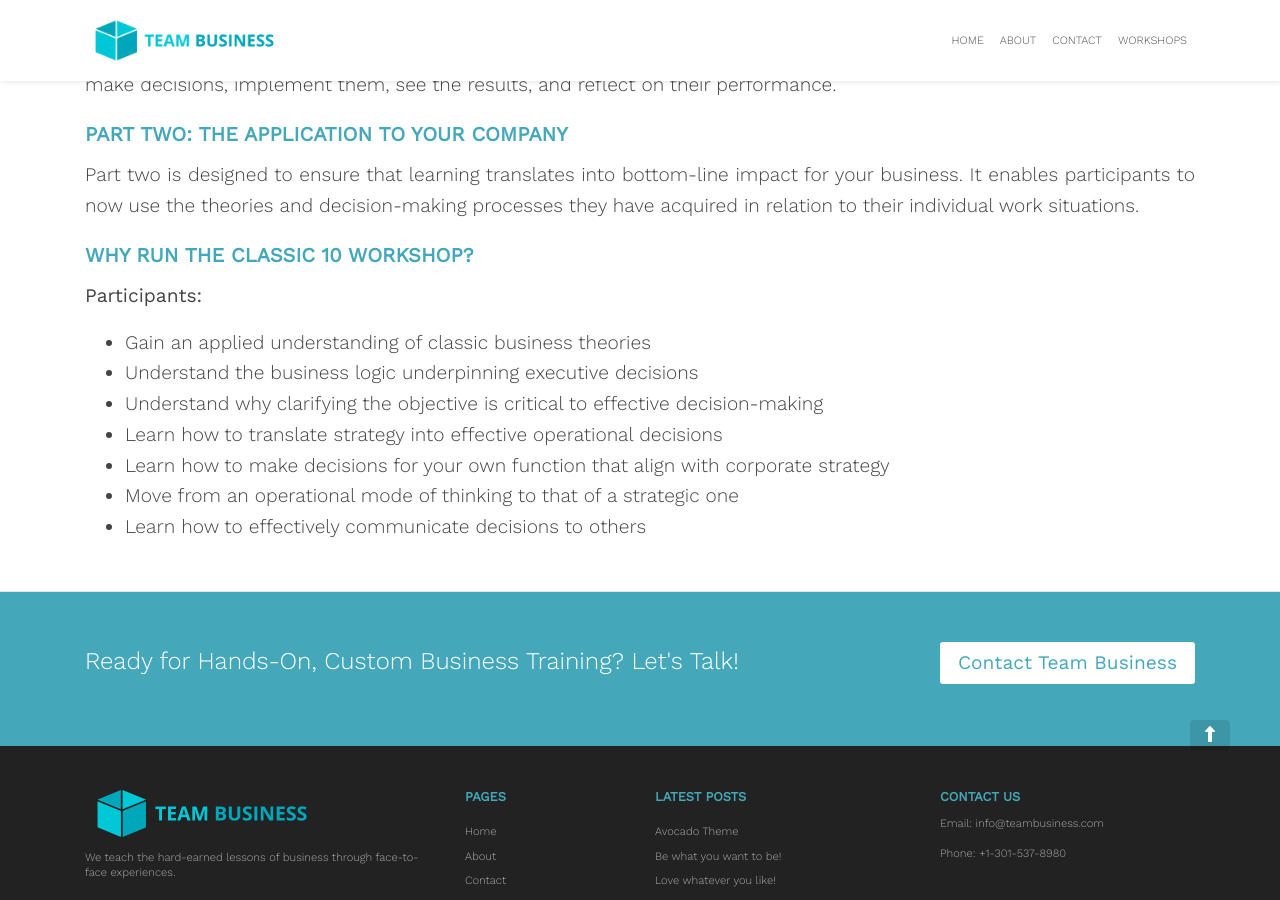
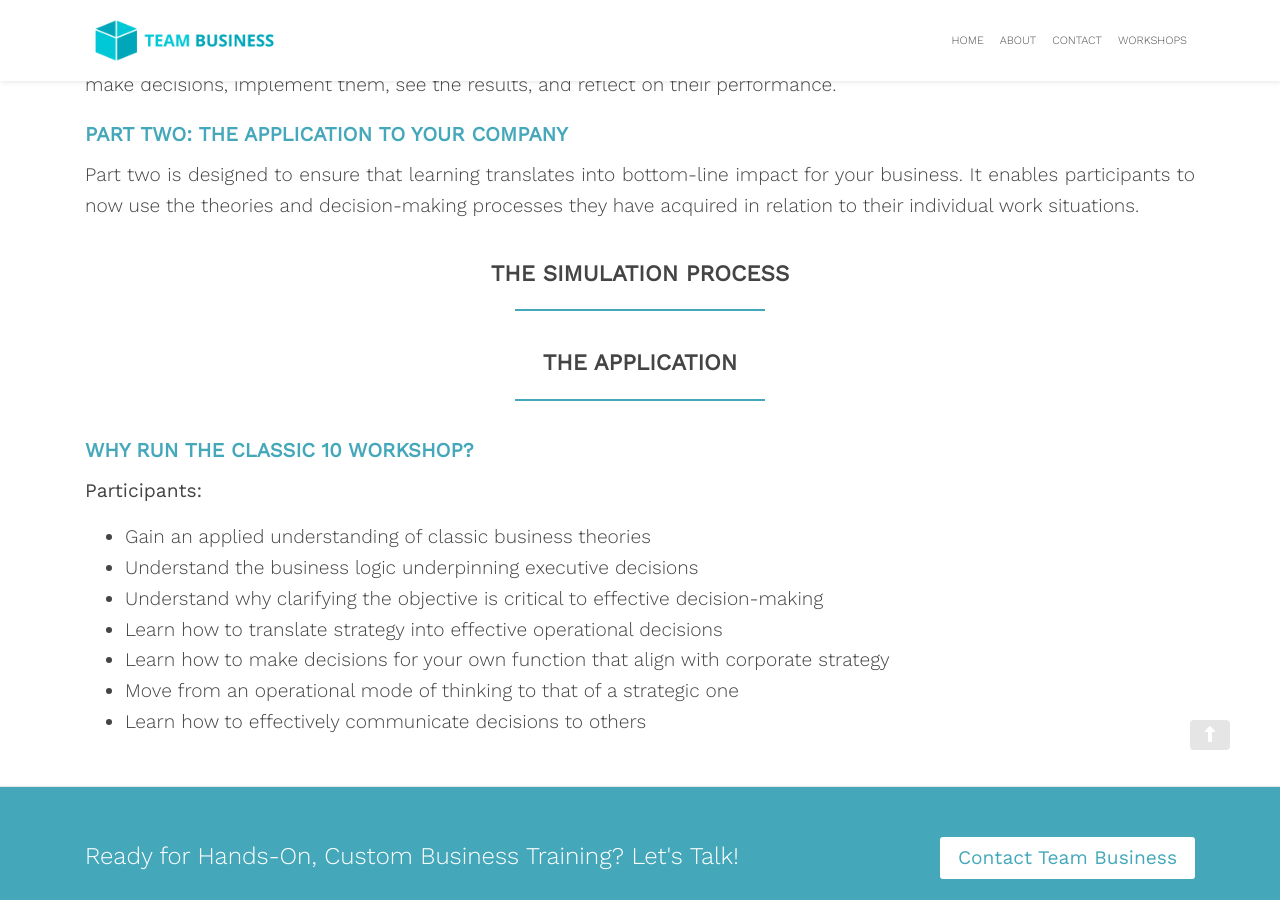
Before and after one commit to zac-heisey/team-business, a Jekyll site: the page built from _pages/strategy-workshop-mba-in-a-day.md, in a window 1280 px wide and 900 px high, scrolled down 1126 px. Built offline with Jekyll 4.4.1, drawn with Linux system fonts in a browser that asks for light colours; nearby versions of some CDN libraries.

Commit message:
Update from Forestry.io Lara Azzam updated _pages/strategy-workshop-mba-in-a-day.md

```diff
--- a/_pages/strategy-workshop-mba-in-a-day.md
+++ b/_pages/strategy-workshop-mba-in-a-day.md
@@ -23,6 +23,10 @@ Over a series of five business cycles, they are presented with a range of strate
 
 Part two is designed to ensure that learning translates into bottom-line impact for your business. It enables participants to now use the theories and decision-making processes they have acquired in relation to their individual work situations.
 
+## THE SIMULATION PROCESS
+
+## THE APPLICATION
+
 ### Why run the Classic 10 Workshop?
 
 **Participants:**
```
